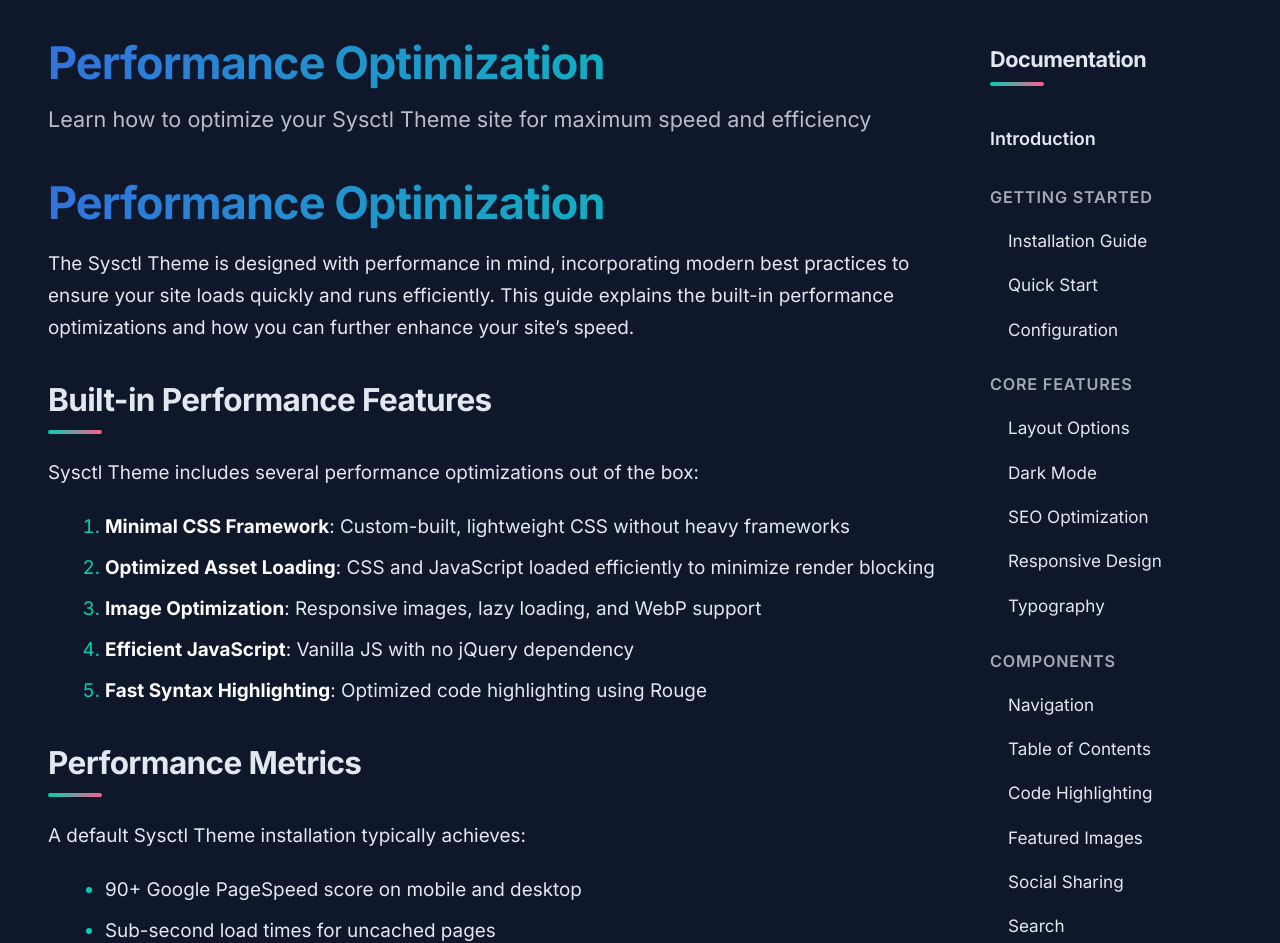
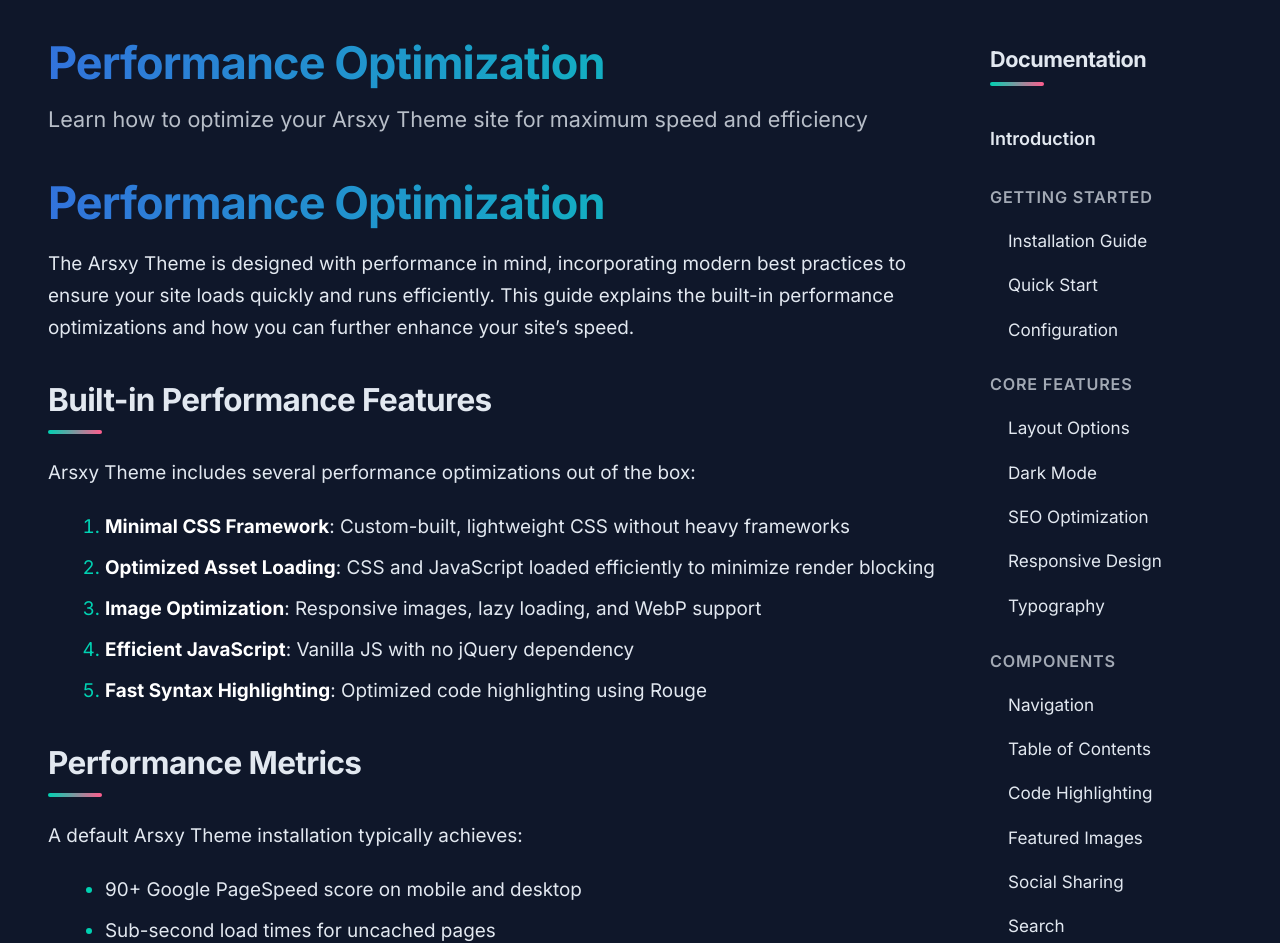
Before and after one commit to awcodify/sysctl-theme, a Jekyll site: the page built from docs/performance.md, in a window 1280 px wide and 1400 px high. Shown: the part 169-1112 px from the top of the window. Built offline with Jekyll 4.4.1, drawn with Linux system fonts in a browser that asks for light colours; some of the changed text lies outside the part shown.

Commit message:
Rename Sysctl Theme to Arsxy Theme in documentation, templates, and JavaScript files

```diff
--- a/_sass/_base.scss
+++ b/_sass/_base.scss
@@ -1,8 +1,8 @@
 // Include this comment block at the top of key files in your project
 /**
- * SYSCTL THEME DEVELOPMENT GUIDELINES
+ * ARSXY THEME DEVELOPMENT GUIDELINES
  *
- * This file is part of the Sysctl Theme for Jekyll. When working with this theme,
+ * This file is part of the Arsxy Theme for Jekyll. When working with this theme,
  * please adhere to the following guidelines:
  *
  * 1. Clean, Responsive Design: Maintain minimal, distraction-free experience with
--- a/assets/js/main.js
+++ b/assets/js/main.js
@@ -1,5 +1,5 @@
 /**
- * Main JavaScript file for the Sysctl Theme
+ * Main JavaScript file for the Arsxy Theme
  */
 document.addEventListener('DOMContentLoaded', function() {
   // Initialize dark mode
--- a/assets/js/search.js
+++ b/assets/js/search.js
@@ -1,5 +1,5 @@
 /**
- * Search functionality for Sysctl Theme
+ * Search functionality for Arsxy Theme
  */
 (function() {
   // DOM Elements
--- a/docs/performance.md
+++ b/docs/performance.md
@@ -1,17 +1,17 @@
 ---
 layout: docs
 title: Performance Optimization
-description: Learn how to optimize your Sysctl Theme site for maximum speed and efficiency
+description: Learn how to optimize your Arsxy Theme site for maximum speed and efficiency
 permalink: /docs/performance/
 ---
 
 # Performance Optimization
 
-The Sysctl Theme is designed with performance in mind, incorporating modern best practices to ensure your site loads quickly and runs efficiently. This guide explains the built-in performance optimizations and how you can further enhance your site's speed.
+The Arsxy Theme is designed with performance in mind, incorporating modern best practices to ensure your site loads quickly and runs efficiently. This guide explains the built-in performance optimizations and how you can further enhance your site's speed.
 
 ## Built-in Performance Features
 
-Sysctl Theme includes several performance optimizations out of the box:
+Arsxy Theme includes several performance optimizations out of the box:
 
 1. **Minimal CSS Framework**: Custom-built, lightweight CSS without heavy frameworks
 2. **Optimized Asset Loading**: CSS and JavaScript loaded efficiently to minimize render blocking
@@ -21,7 +21,7 @@
 
 ## Performance Metrics
 
-A default Sysctl Theme installation typically achieves:
+A default Arsxy Theme installation typically achieves:
 
 - 90+ Google PageSpeed score on mobile and desktop
 - Sub-second load times for uncached pages
@@ -277,4 +277,4 @@
 
 - [Image Optimization](/docs/components/featured-images/)
 - [Responsive Design](/docs/responsive-design/)
-- [Customizing Your Sysctl Theme](/docs/customization/)
+- [Customizing Your Arsxy Theme](/docs/customization/)
```
Also changed, not shown: .github/CONTRIBUTING.md, .github/copilot/guidelines.md, .github/copilot/html-template.html, .github/copilot/javascript-template.js, .github/copilot/scss-template.scss, assets/images/favicon/site.webmanifest, assets/images/new-features-update.svg.
